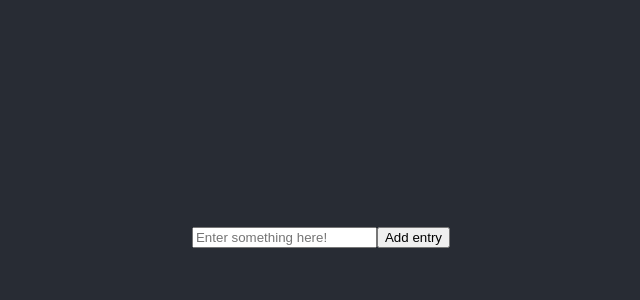
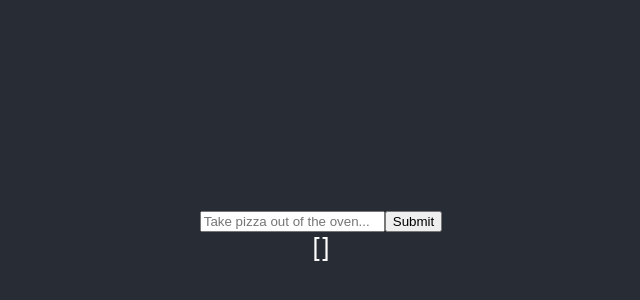
Before and after one commit to chrisngyn/Forget-Me-Not, a React (Create React App) app: page / in a window 1280 px wide. Shown: the part 168-468 px from the top of the page, without its empty margins (319-959 px from the left). Built offline with nearby package versions, Linux system fonts and the light colour scheme.

Commit message:
able to create and submit

```diff
--- a/src/Components/TodoForm.js
+++ b/src/Components/TodoForm.js
@@ -2,34 +2,50 @@ import React from "react";
 import shortid from "shortid";
 
 export default class TodoForm extends React.Component {
+    // object representation of this class
     state = {
-        text: "",
-    }
+        text: ""
+    };
 
-    addEntry = (event) => {
+    updateEntry = (event) => {
         this.setState({
-            [event.target.name]: event.target.value // value of event.target.value (which is the field "text") is equal to what user typed
-        })
+            // event.target.name refers to value={this.state.text}, so it's grabbing the name of this element
+            // event.target.value refers to the current value in the input field
+            // this is updating the state's "text" field to what's currently being typed
+            [event.target.name]: event.target.value
+        });
     }
 
     enterEntry = (event) => {
-        event.preventDefault(); // so it doesn't refresh the page
-        this.props.onSubmit({
-            id: shortid.generate(), // using shortid library to make IDs
+        // this class just handles entering text and submitting it, we need a "master class" that will store all of the to-do's we have
+        // on submit, this class will create a new entry and just send it over to our "master class"
+        // our "master class" will be in TodoList.js, we'll have an array of to-do's that we keep updating
+        // the default would refresh the page on submit, so we prevent that action
+        event.preventDefault();
+        this.props.onSubmit({ // here we make our todo object, and it will have three fields - id, text, and status (if it's complete or not)
+            id: shortid.generate(),
             text: this.state.text,
-            complete: false,
+            complete: false // be default say that the todo is NOT complete
         });
-        this.setState({
+        this.setState({ // after we submit, clear the field
             text: ""
         })
     }
 
     render() {
         return(
+            // input box that represents state's text field; value={this.state.text}, and onChange (as text is typed) call the updateText() function
+            // need to wrap this input in a form so we can use the "onSubmit" event
+            // need another function that will trigger when a user submits the input
             <form onSubmit={this.enterEntry}>
-                <input name="text" value={this.state.text} onChange={this.addEntry} placeholder="Enter something here!"></input>
-                <button onClick={this.enterEntry}>Add entry</button>
+                <input
+                    name="text"
+                    value={this.state.text}
+                    onChange={this.updateEntry}
+                    placeholder="Take pizza out of the oven...">
+                </input>
+                <button onClick={this.enterEntry}>Submit</button>
             </form>
-        )
+        );
     }
 }
--- a/src/Components/TodoList.js
+++ b/src/Components/TodoList.js
@@ -1,9 +1,8 @@
 import React from "react";
-import TodoForm from './TodoForm';
-import Todo from './Entries';
+import TodoForm from "./TodoForm";
 
 /*
-Todo List App Requirements - courtesy of https://www.youtube.com/watch?v=I6IY2TqnPDA:
+Todo List app requirements - courtesy of https://www.youtube.com/watch?v=I6IY2TqnPDA
 
 1. add to do entries
 2. display entries
@@ -11,7 +10,7 @@ Todo List App Requirements - courtesy of https://www.youtube.com/watch?v=I6IY2Tq
 4. show number of active entries
 5. filter all / complete / active
 6. delete entries
-7. delete all completed ones - this option is only available if one IS completed
+7. delete all completed ones - this option is only available if at least one IS completed
 8. button to toggle all on / off
 
 Alright, let's get started.
@@ -19,42 +18,28 @@ Alright, let's get started.
 
 export default class TodoList extends React.Component {
     state = {
+        // we'll store them as an array that we keep updating over time
         entries: [
 
         ]
     }
 
-    addTodo = (todo) => {
-        this.setState({ // don't want to update and replace previous text. only want to update and append something. how? add, then copy rest over
-            entries: [todo, ...this.state.entries]
-        })
-    }
-
-    toggleComplete = (id) => {
+    addEntry = (todo) => {
+        // this function takes a todo and appends it to the beginning of our entries array
+        // it's bad practise to mutate the actual field itself, so we'll make a clone of it, modify that, and then set the field to our modified array
+        const newEntries = [...this.state.entries]; // spread operator, copies all elements of an array
+        newEntries.push(todo); // push the new entry onto it
         this.setState({
-            entries: this.state.entries.map(todo => {
-                if (todo.id === id) {
-                    return {
-                        ...todo,
-                        complete: !todo.complete
-                    }
-                } else {
-                    return todo;
-                }
-            })
+            entries: newEntries // update our field to the new array
         })
     }
 
     render() {
         return(
+            // adding onSubmit as a prop
             <div>
-                <TodoForm onSubmit={this.addTodo}/>
-                {this.state.entries.map(todo => (
-                    <Todo
-                    key={todo.id}
-                    toggleComplete={() => this.toggleComplete(todo.id)}
-                    text={todo.text} />
-                ))}
+                <TodoForm onSubmit={this.addEntry}/>
+                {JSON.stringify(this.state.entries)}
             </div>
         )
     }
```
Also changed, not shown: src/App.js (+1 -15 lines).
